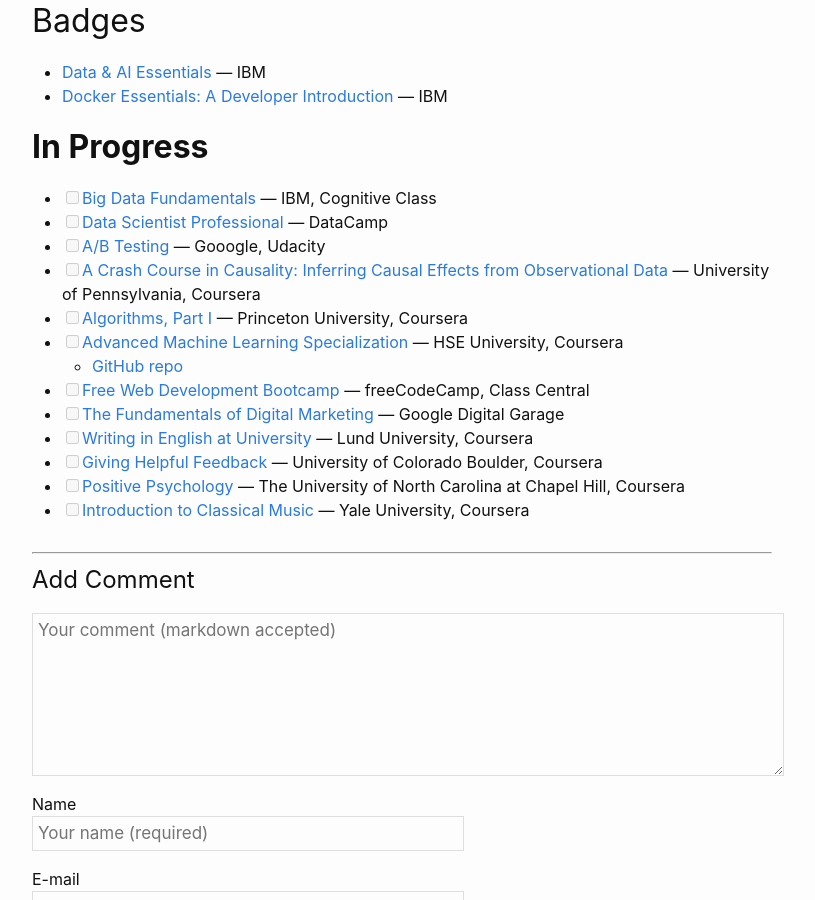
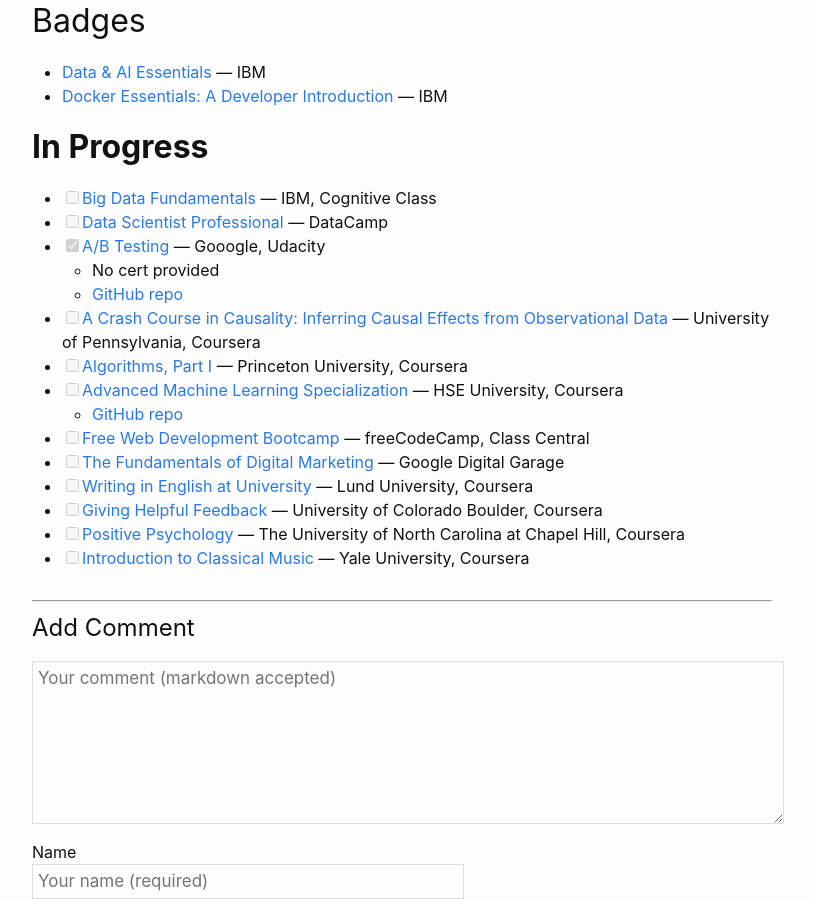
Before and after one commit to qiaohuang/qiaohuang.github.io, a Jekyll site: the page built from projects/_posts/2020-10-20-my-certificates.markdown, in a window 1280 px wide and 900 px high, scrolled down 1379 px. Shown: the whole window, without its empty margins (238-1053 px from the left). Built offline with Jekyll 4.4.1, drawn with Linux system fonts in a browser that asks for light colours; nearby versions of some CDN libraries.

Commit message:
Update cert todo

```diff
--- a/projects/_posts/2020-10-20-my-certificates.markdown
+++ b/projects/_posts/2020-10-20-my-certificates.markdown
@@ -63,7 +63,9 @@
 
 - [ ] [Big Data Fundamentals](https://cognitiveclass.ai/learn/big-data) — IBM, Cognitive Class
 - [ ] [Data Scientist Professional](https://app.datacamp.com/certification) — DataCamp
-- [ ] [A/B Testing](https://www.udacity.com/course/ab-testing--ud257) — Gooogle, Udacity
+- [X] [A/B Testing](https://www.udacity.com/course/ab-testing--ud257) — Gooogle, Udacity
+  - No cert provided
+  - [GitHub repo](https://github.com/qiaohuang/A-B-Testing/tree/main/Udacity%20AB%20Testing%20by%20Google)
 - [ ] [A Crash Course in Causality: Inferring Causal Effects from Observational Data](https://www.coursera.org/learn/crash-course-in-causality) — University of Pennsylvania, Coursera
 - [ ] [Algorithms, Part I](https://www.coursera.org/learn/algorithms-part1) — Princeton University, Coursera
 - [ ] [Advanced Machine Learning Specialization](https://www.coursera.org/specializations/aml) — HSE University, Coursera
```
